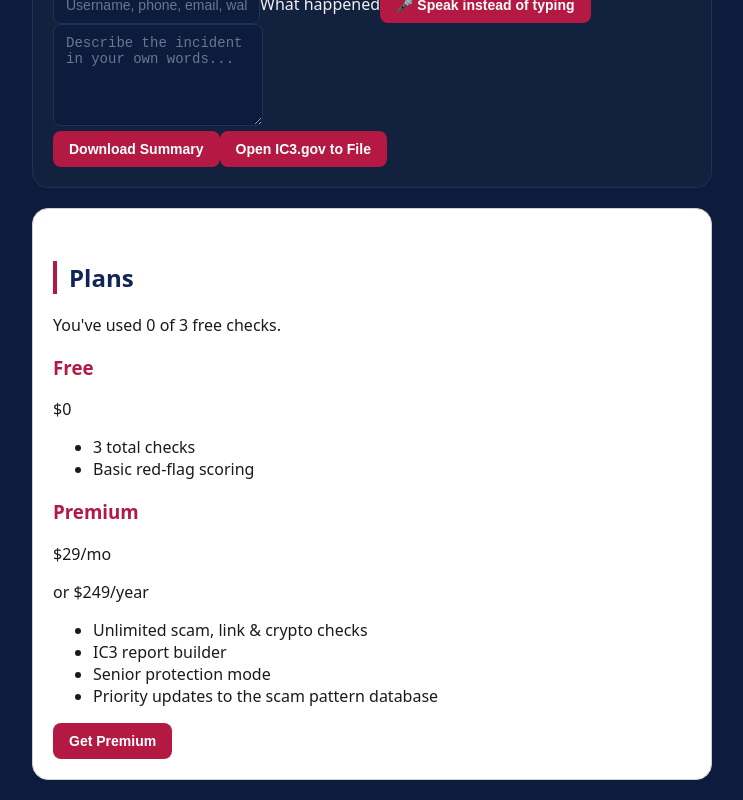
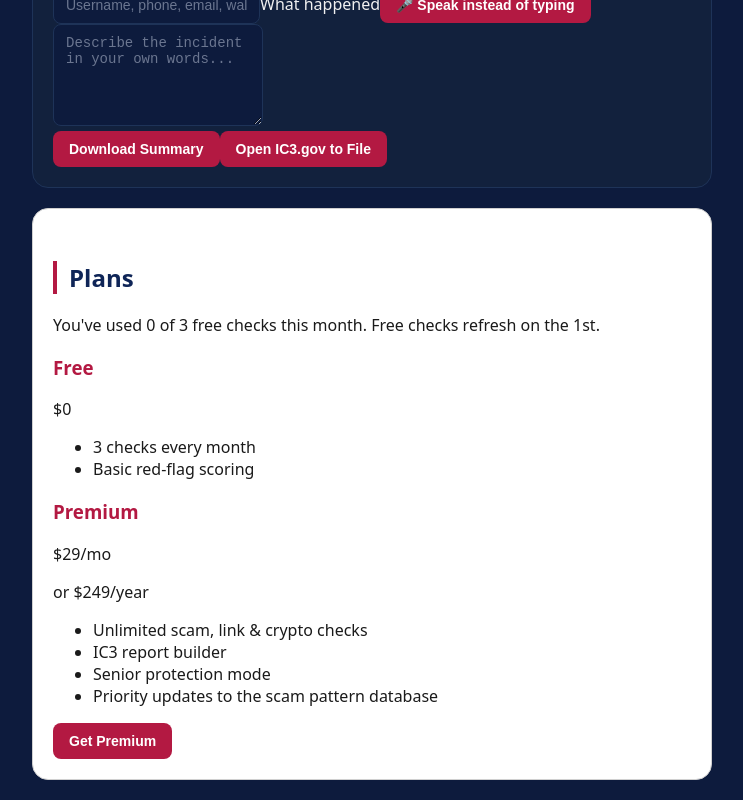
Before and after one commit to messagerangelhelper-code/ScamShield, a React (Vite) app in the folder app/: page / in a window 1280 px wide. Shown: the part 4474-5274 px from the top of the page, without its empty margins (268-1011 px from the left). Built offline with nearby package versions, Linux system fonts and the light colour scheme; no server answers.

Commit message:
Update PricingPlans.jsx

```diff
--- a/app/src/components/PricingPlans.jsx
+++ b/app/src/components/PricingPlans.jsx
@@ -26,14 +26,14 @@ function PricingPlans() {
   return (
     <section className="pricing-plans">
       <h2>Plans</h2>
-      <p className="subtext">You've used {usage} of 3 free checks.</p>
+      <p className="subtext">You've used {usage} of 3 free checks this month. Free checks refresh on the 1st.</p>
 
       <div className="plans-row">
         <div className="plan-card">
           <h3>Free</h3>
           <p className="price">$0</p>
           <ul>
-            <li>3 total checks</li>
+            <li>3 checks every month</li>
             <li>Basic red-flag scoring</li>
           </ul>
         </div>
```
